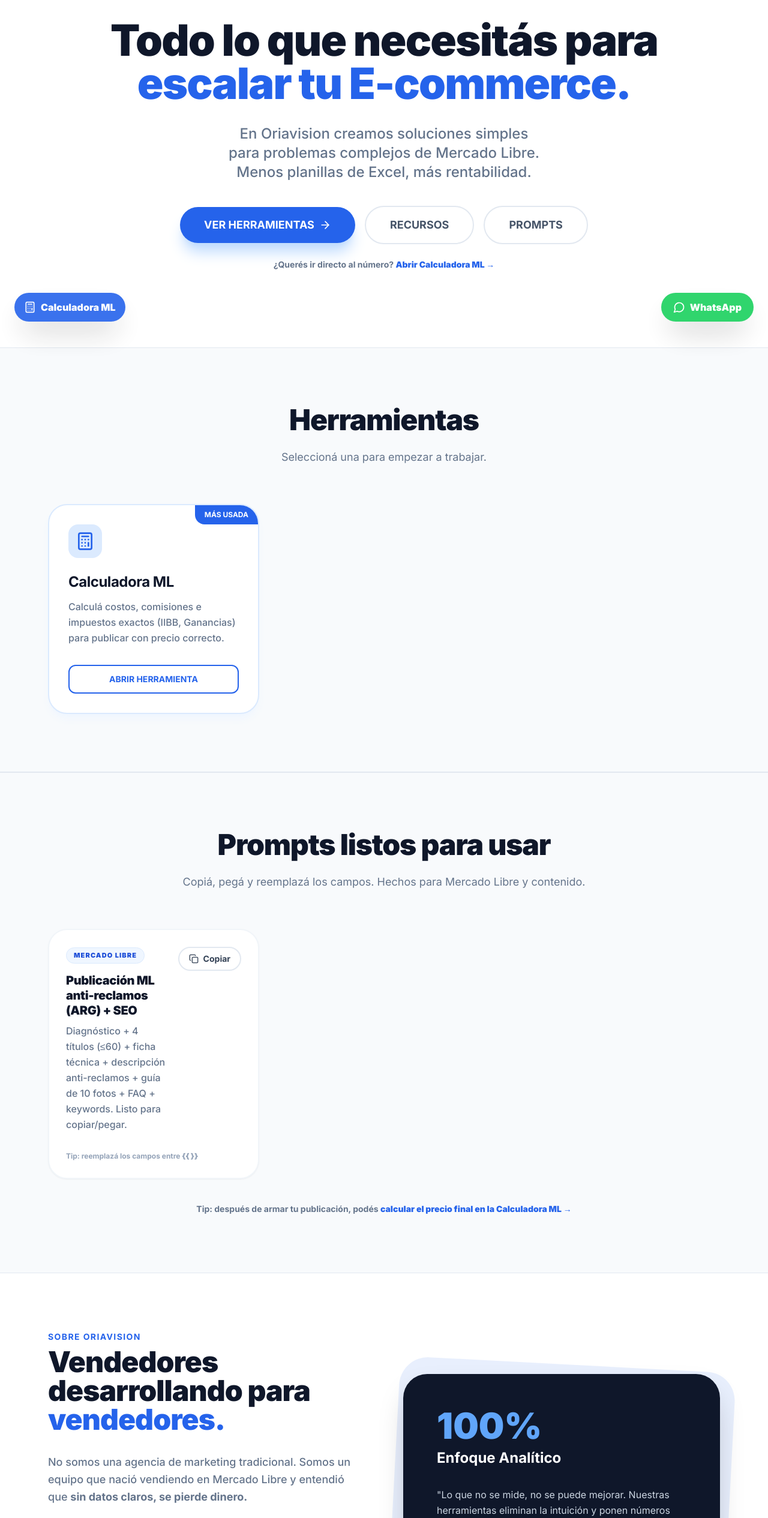
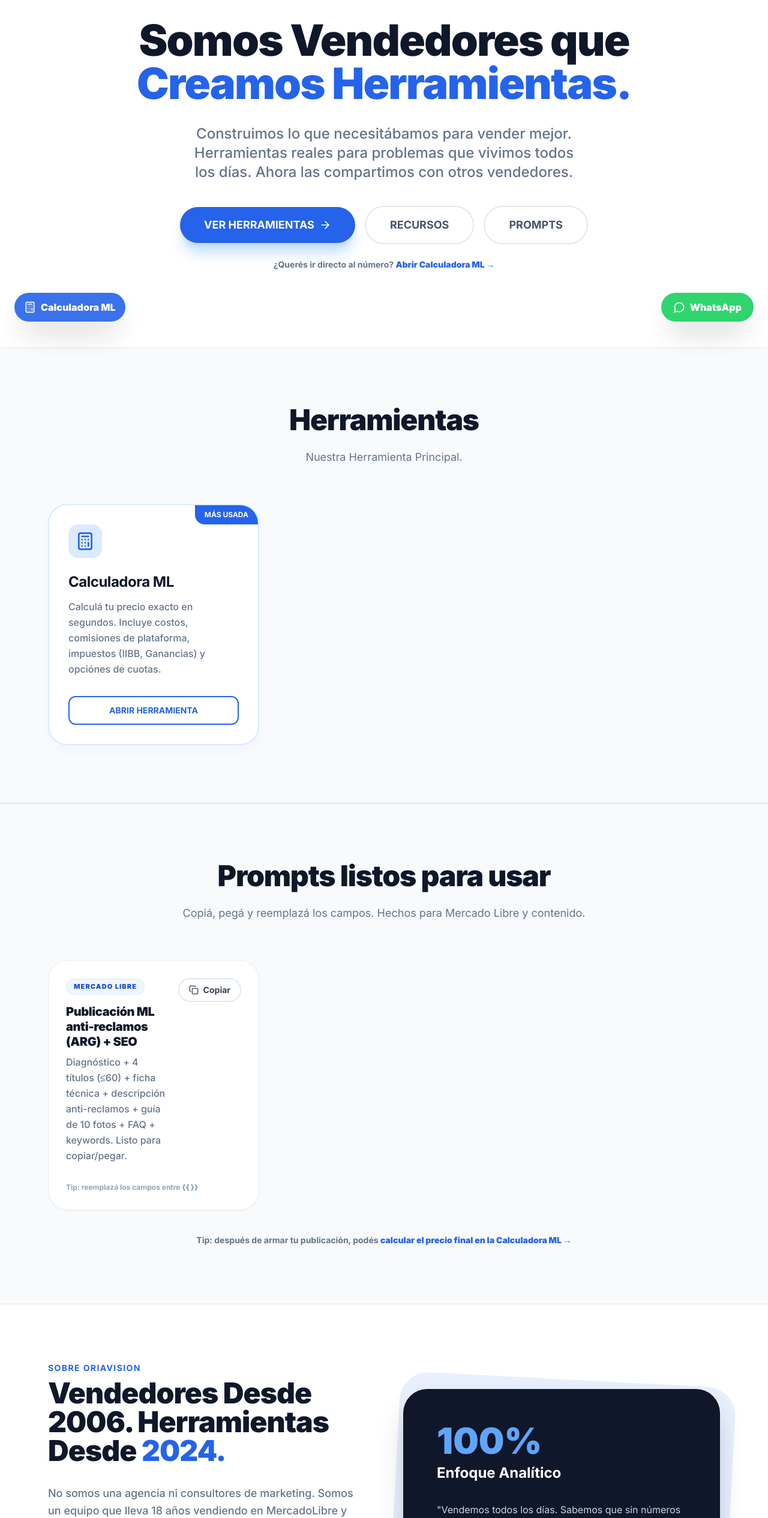
Before and after one commit to BengoDamian/oriavision-hub, a Next.js app: page / in a window 1280 px wide. Shown: the part 240-2770 px from the top of the page at 60% size. Built offline with nearby package versions, Linux system fonts and the light colour scheme.

Commit message:
Update page.tsx

```diff
--- a/src/app/page.tsx
+++ b/src/app/page.tsx
@@ -25,13 +25,13 @@ const TEAM = [
   {
     name: "Analía L. Rodriguez",
     role: "Operaciones & Customer Success Manager (CSM)",
-    bio: "Diseña los procesos, resuelve el soporte y cuida cada detalle de la experiencia. La que garantiza que lo que se promete, se cumpla.",
+    bio: "Se encarga de que todo funcione sin complicaciones. Procesos simples, soporte rápido y cero fricción.",
     img: "/team/persona-2.jpg",
   },
   {
     name: "Damián E. Bengochea",
     role: "Desarrollo & Producto (Full-stack)",
-    bio: "Convierte problemas complejos en herramientas simples. Sin software de más, sin pasos de más. Solo lo que el vendedor realmente necesita.",
+    bio: "Convierte ideas en herramientas que funcionan. Obsesionado con que sean rápidas, simples y confiables.",
     img: "/team/persona-3.jpg",
   },
 ];
@@ -82,9 +82,9 @@ export default function Home() {
 
           <Reveal delay={0.05}>
             <h1 className="text-5xl md:text-7xl font-black text-slate-900 tracking-tight leading-[1.1] mb-8 text-balance">
-              Todo lo que necesitás para <br className="hidden md:block" />
+              Somos Vendedores que <br className="hidden md:block" />
               <span className="text-brand-600 relative inline-block">
-                escalar tu E-commerce.
+                Creamos Herramientas.
                 <svg
                   className="absolute w-full h-3 -bottom-1 left-0 text-yellow-300 -z-10"
                   viewBox="0 0 100 10"
@@ -98,8 +98,7 @@ export default function Home() {
 
           <Reveal delay={0.1}>
             <p className="text-xl md:text-2xl text-slate-500 mb-10 max-w-3xl mx-auto font-medium leading-relaxed text-balance">
-              En Oriavision creamos soluciones simples para problemas complejos de
-              Mercado Libre. Menos planillas de Excel, más rentabilidad.
+              Construimos lo que necesitábamos para vender mejor. Herramientas reales para problemas que vivimos todos los días. Ahora las compartimos con otros vendedores.
             </p>
           </Reveal>
 
@@ -157,7 +156,7 @@ export default function Home() {
                 Herramientas
               </h2>
               <p className="text-lg text-slate-500 max-w-2xl mx-auto">
-                Seleccioná una para empezar a trabajar.
+                Nuestra Herramienta Principal.
               </p>
             </div>
           </Reveal>
@@ -178,8 +177,7 @@ export default function Home() {
                   Calculadora ML
                 </h3>
                 <p className="text-slate-500 mb-8 font-medium leading-relaxed flex-grow">
-                  Calculá costos, comisiones e impuestos exactos (IIBB, Ganancias)
-                  para publicar con precio correcto.
+                  Calculá tu precio exacto en segundos. Incluye costos, comisiones de plataforma, impuestos (IIBB, Ganancias) y opciónes de cuotas.
                 </p>
 
                 <a
@@ -363,22 +361,21 @@ export default function Home() {
 
               <Reveal delay={0.05}>
                 <h2 className="text-4xl md:text-5xl font-black text-slate-900 mb-8 leading-tight">
-                  Vendedores desarrollando para{" "}
-                  <span className="text-brand-600">vendedores.</span>
+                  Vendedores Desde 2006. Herramientas Desde{" "}
+                  <span className="text-brand-600">2024.</span>
                 </h2>
               </Reveal>
 
               <Reveal delay={0.1}>
                 <div className="space-y-6 text-lg text-slate-500 font-medium leading-relaxed">
                   <p>
-                    No somos una agencia de marketing tradicional. Somos un equipo
-                    que nació vendiendo en Mercado Libre y entendió que{" "}
-                    <strong>sin datos claros, se pierde dinero.</strong>
+                    No somos una agencia ni consultores de marketing. Somos un equipo
+                    que lleva 18 años vendiendo en MercadoLibre y Tiendanube. Después de
+                    perder tiempo con Excel y otros programas, construimos las
+                    herramientas que nos faltaban.
                   </p>
                   <p>
-                    Oriavision es nuestro Hub de herramientas internas que decidimos
-                    abrir al público. Nuestro objetivo es simple: democratizar la
-                    inteligencia de datos para el e-commerce.
+                    Funcionaron tan bien que decidimos compartirlas. Simple.
                   </p>
                 </div>
               </Reveal>
@@ -405,8 +402,7 @@ export default function Home() {
                 <div className="text-6xl font-black mb-2 text-brand-400">100%</div>
                 <div className="text-2xl font-bold mb-8">Enfoque Analítico</div>
                 <p className="text-slate-300 leading-relaxed mb-8">
-                  "Lo que no se mide, no se puede mejorar. Nuestras herramientas
-                  eliminan la intuición y ponen números reales sobre la mesa."
+                  "Vendemos todos los días. Sabemos que sin números claros, se pierde plata. Por eso creamos herramientas que eliminan el error humano y te muestran la realidad."
                 </p>
                 <div className="flex items-center gap-4">
                   <div className="w-12 h-12 bg-slate-700 rounded-full" />
@@ -473,11 +469,10 @@ export default function Home() {
         <Reveal>
           <div className="mx-auto max-w-4xl">
             <h2 className="text-3xl font-black mb-6 text-slate-900">
-              ¿Tenés una idea para una herramienta?
+              ¿Necesitás Otra Herramienta?
             </h2>
             <p className="text-slate-500 mb-8 max-w-xl mx-auto">
-              Siempre estamos buscando nuevas formas de ayudar a los vendedores.
-              Escribinos y contanos qué necesitás.
+              Siempre estamos buscando nuevas formas de ayudar a los vendedores. Escribinos y contanos qué necesitás.
             </p>
 
             <a
```
